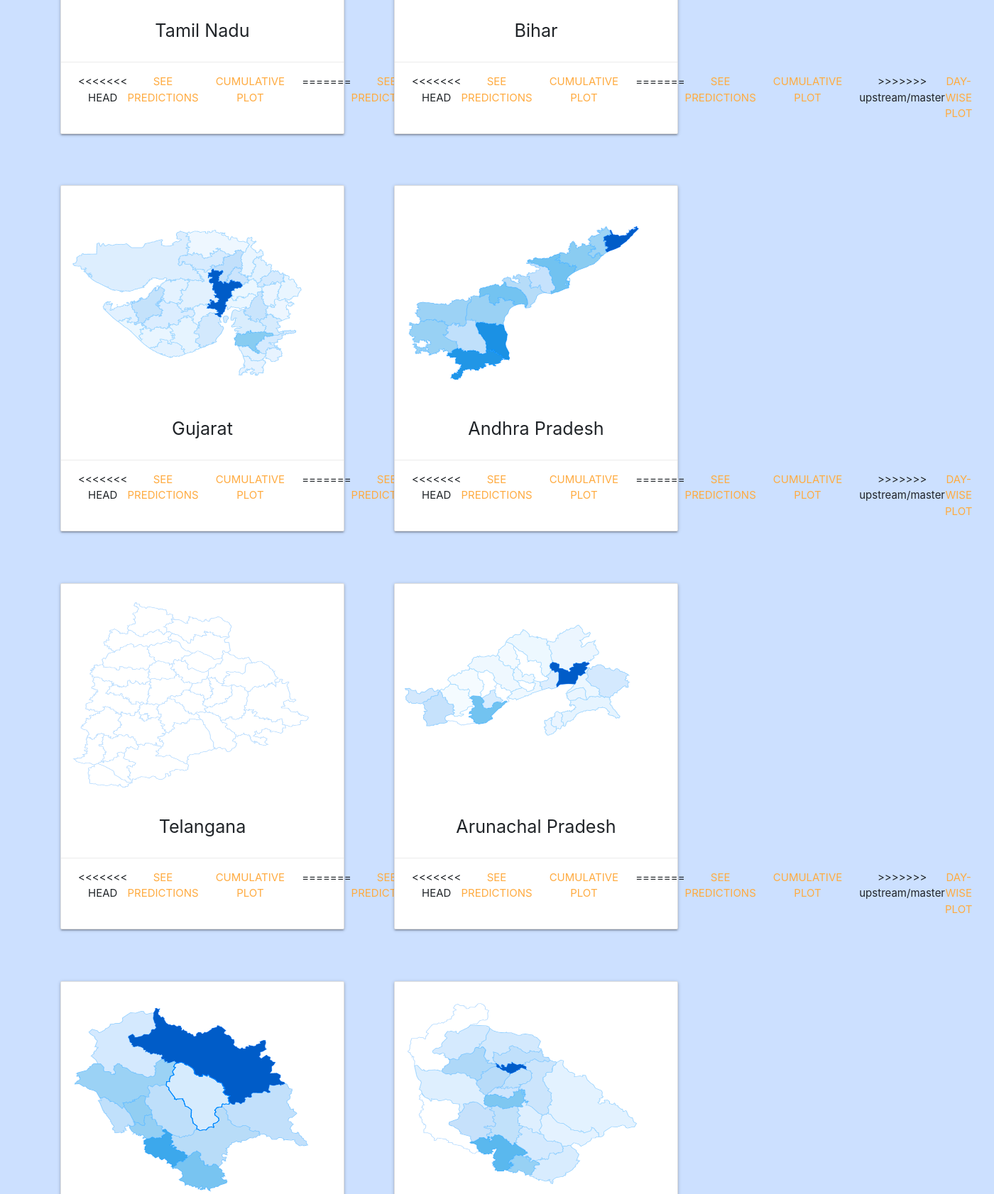
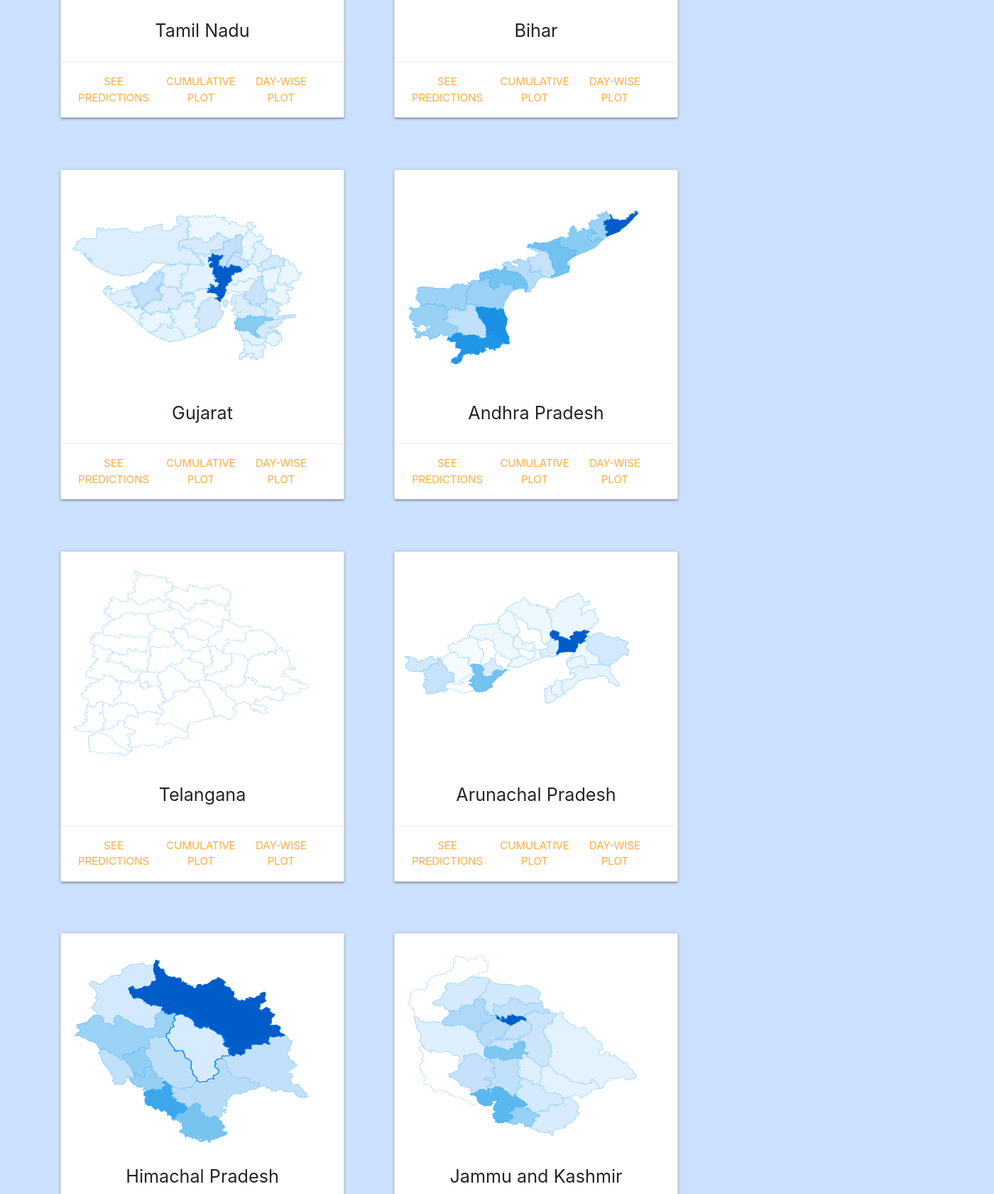
Before and after one commit to SaiVamshiK/Covid19-Future-Predictions-in-India, a Django app: page / in a window 1400 px wide. Shown: the part 527-2210 px from the top of the page at 71% size. Run offline with Django 3.2, Linux system fonts and the light colour scheme; some libraries are stand-ins or nearby versions.

Commit message:
merged with the upstream link

```diff
--- a/Covid19PredictorApp/templates/Covid19PredictorApp/home.html
+++ b/Covid19PredictorApp/templates/Covid19PredictorApp/home.html
@@ -23,13 +23,8 @@
 
             <div class="card-action" style="text-align: center;">
               <div class="btn-group">
-<<<<<<< HEAD
-                <a href="see_prediction/?state_name={{state.name}}">See Predictions</a>
-                <a href="cumulative/?state_name={{state.name}}">Cumulative Plot</a>
-=======
                 <a href="see_prediction/?state_name={{state.name}}" >See Predictions</a>
                 <a href="cumulative/?state_name={{state.name}}" >Cumulative Plot</a>
->>>>>>> upstream/master
                 <a href="daywise/?state_name={{state.name}}">Day-wise Plot</a>
               </div>
             </div>
```
